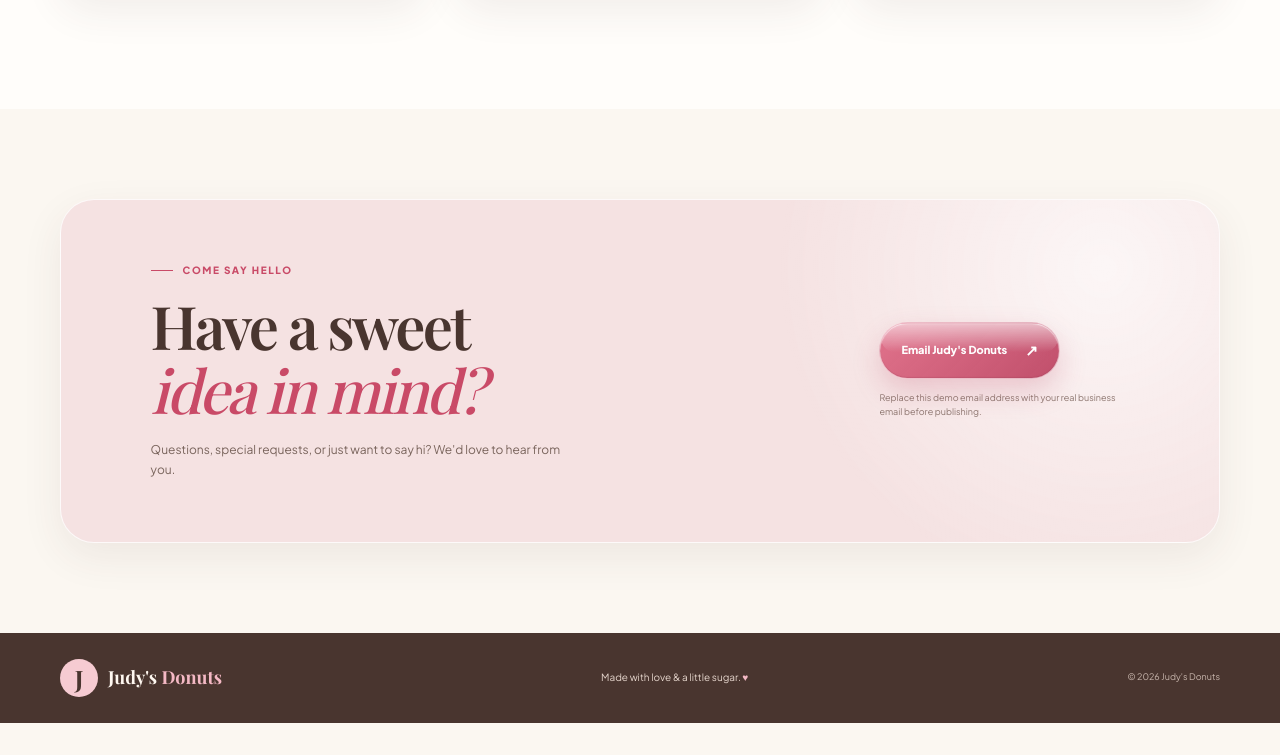
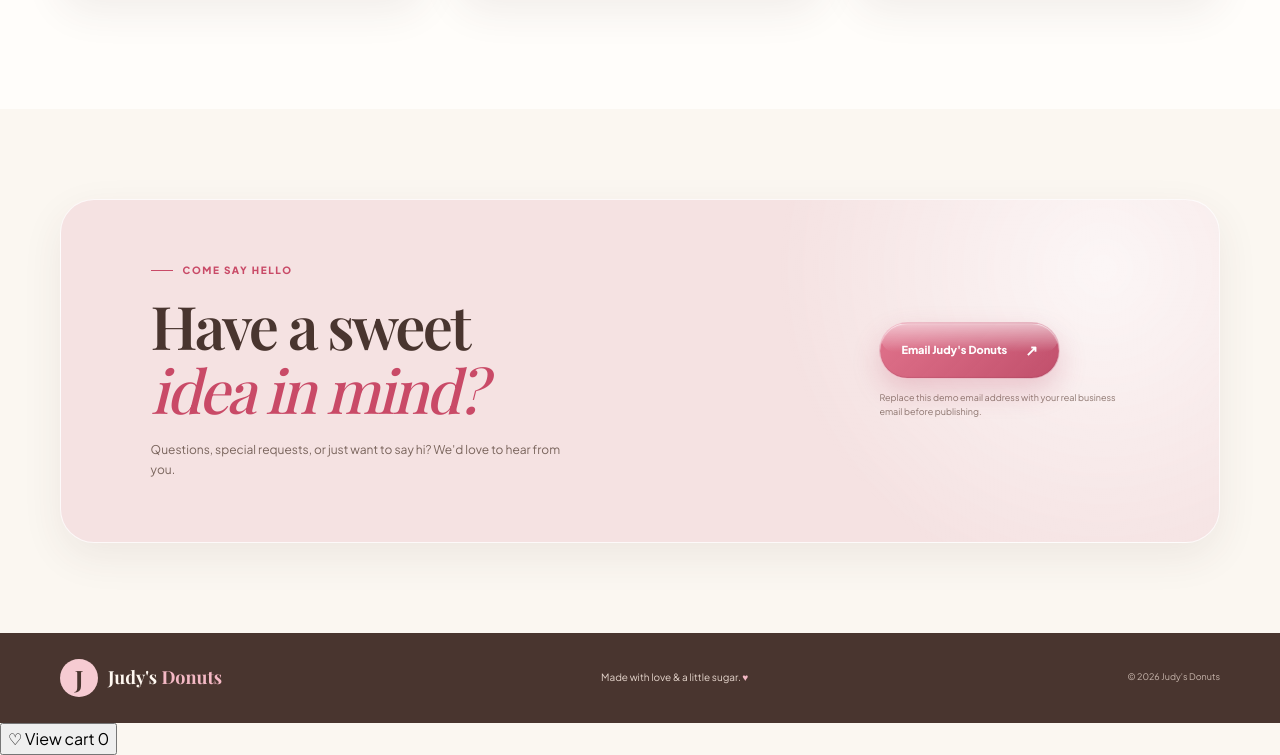
Before and after one commit to aegarcia1012925-ctrl/Judy-s-donutss, a plain HTML site: page index.html in a window 1280 px wide. Shown: the part 2983-3738 px from the top of the page. Before the commit the page ends 3706 px from the top, so only its background shows below. Drawn offline with nearby package versions, Linux system fonts and the light colour scheme.

Commit message:
Add always-visible floating cart button

```diff
--- a/index.html
+++ b/index.html
@@ -104,6 +104,7 @@
   </main>
 
   <footer class="site-footer"><div class="container footer-inner"><a class="brand footer-brand" href="#home"><span class="brand-mark">J</span><span>Judy's <em>Donuts</em></span></a><p>Made with love &amp; a little sugar. <span aria-hidden="true">♥</span></p><span class="copyright">© <span id="year"></span> Judy's Donuts</span></div></footer>
+  <button class="cart-floating-button" id="cartFloatingBtn" type="button" aria-controls="cartDrawer" aria-expanded="false"><span aria-hidden="true">♡</span> View cart <span class="cart-floating-count" id="cartFloatingCount">0</span></button>
   <div class="cart-backdrop" id="cartBackdrop" hidden></div>
   <aside class="cart-drawer" id="cartDrawer" role="dialog" aria-modal="true" aria-labelledby="cartTitle" aria-hidden="true">
     <div class="cart-header">
```
